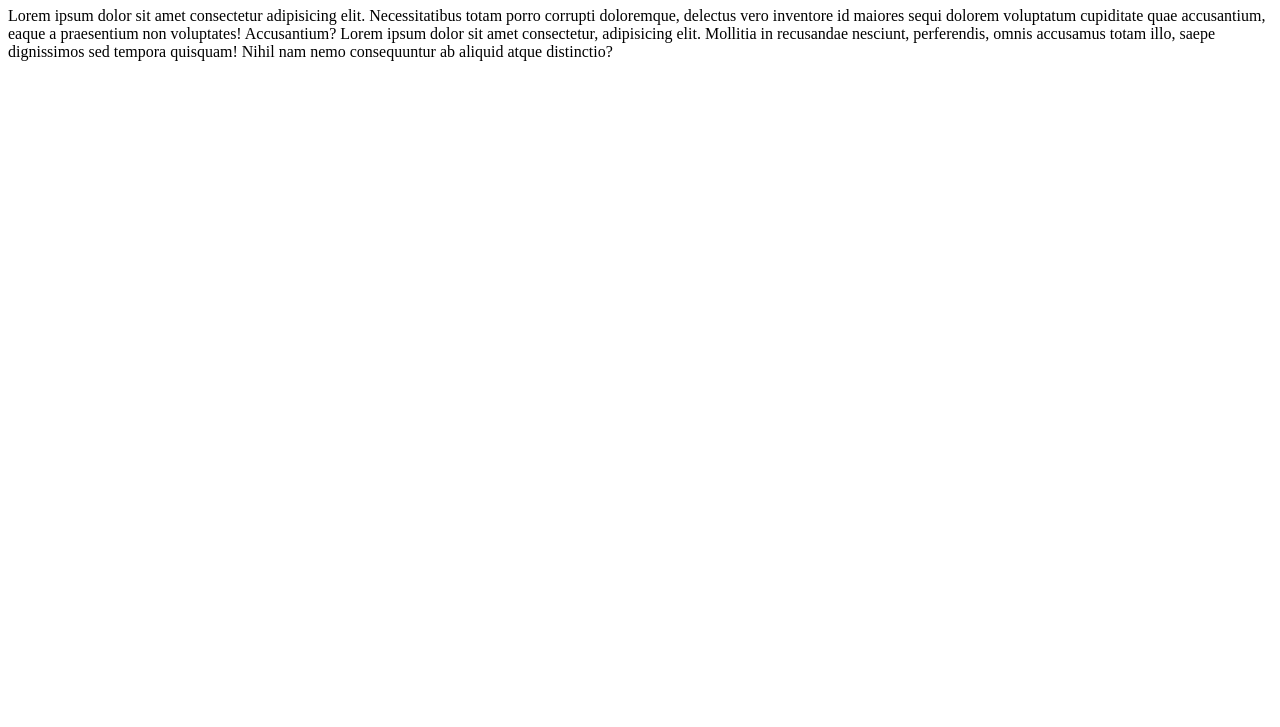
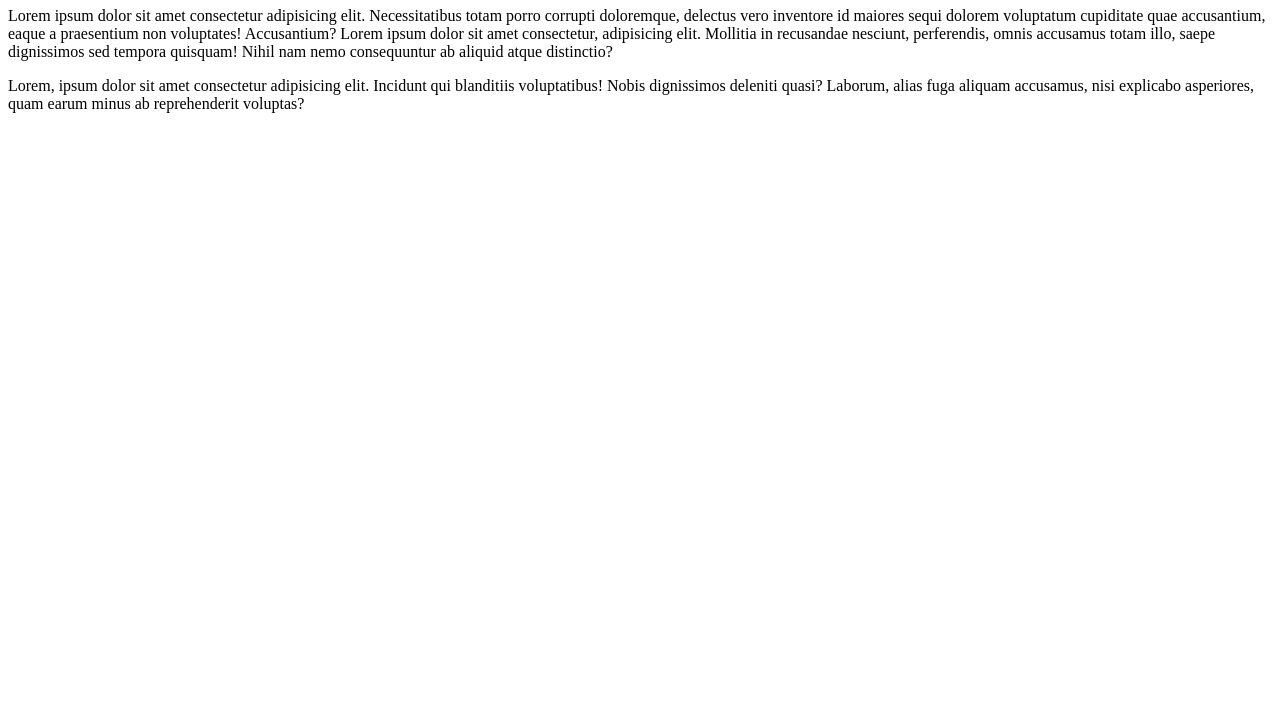
Before and after one commit to ashishkumar2020/git-session, a plain HTML site: page index.html in a window 1280 px wide. Shown: the part 73-800 px from the top of the page. Drawn offline with Linux system fonts and the light colour scheme.

Commit message:
added new file

```diff
--- a/index.html
+++ b/index.html
@@ -11,5 +11,6 @@
     <p1>Lorem ipsum dolor sit amet consectetur adipisicing elit. Necessitatibus totam porro corrupti doloremque, delectus vero inventore id maiores sequi dolorem voluptatum cupiditate quae accusantium, eaque a praesentium non voluptates! Accusantium?
         Lorem ipsum dolor sit amet consectetur, adipisicing elit. Mollitia in recusandae nesciunt, perferendis, omnis accusamus totam illo, saepe dignissimos sed tempora quisquam! Nihil nam nemo consequuntur ab aliquid atque distinctio?
     </p1>
+    <p>Lorem, ipsum dolor sit amet consectetur adipisicing elit. Incidunt qui blanditiis voluptatibus! Nobis dignissimos deleniti quasi? Laborum, alias fuga aliquam accusamus, nisi explicabo asperiores, quam earum minus ab reprehenderit voluptas?</p>
 </body>
 </html>
```
